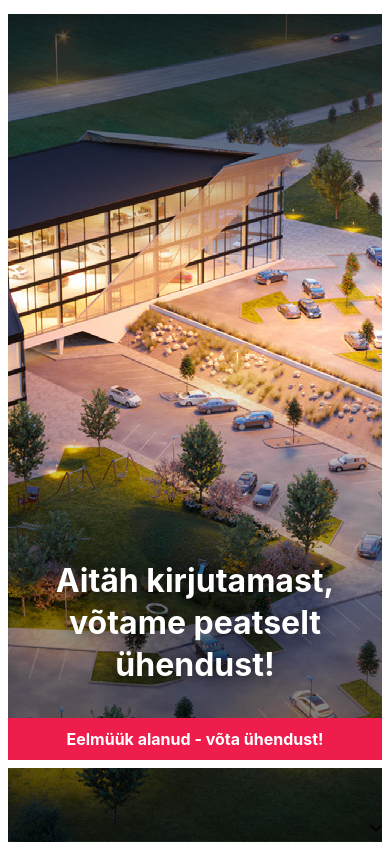
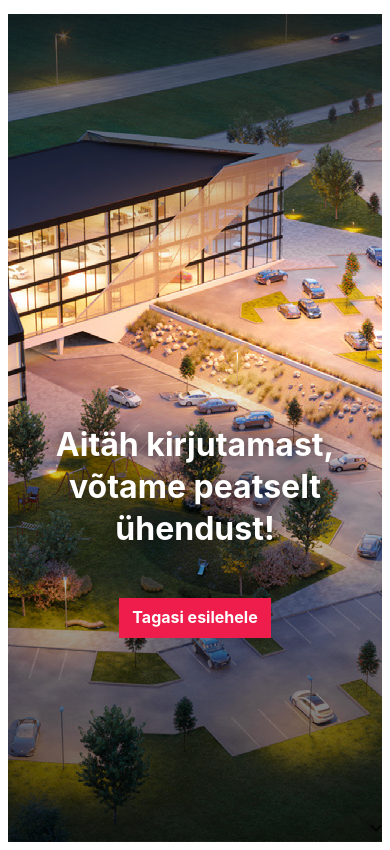
Before and after one commit to aigarsild/ringiaripark, a Gatsby site: page /thank-you in a window 390 px wide. Shown: the part 76-926 px from the top of the page. Built offline with nearby package versions, Linux system fonts and the light colour scheme; Gatsby itself is replaced by a stand-in of ours.

Commit message:
Small bug fix

```diff
--- a/src/components/content/sliderSection.jsx
+++ b/src/components/content/sliderSection.jsx
@@ -3,14 +3,28 @@ import Button from 'react-bootstrap/Button'
 import backgroundImage from './../../images/ringi-aripark1.jpg';
 import ArrowIcon from './../../svg/chevron_big_right.svg';
 import scrollTo from 'gatsby-plugin-smoothscroll';
-import StickyMessage from "./stickyMessage"
 
 class SliderSection extends Component {
   render() {
+
+    var buttonLink;
+    if (this.props.isLink === 'true') {
+
+      buttonLink =
+        <Button href={this.props.btnHref} className="action font-weight-bold" variant="danger">
+          <span>{this.props.btnMessage}</span>
+        </Button>;
+
+    } else {
+
+      buttonLink =
+        <Button onKeyUp={() => scrollTo(this.props.btnHref)} onClick={() => scrollTo(this.props.btnHref)} className="action d-none d-lg-block font-weight-bold" variant="danger">
+          <span>{this.props.btnMessage}</span>
+        </Button>;
+    }
+
     return (
       <>
-      <StickyMessage message="Eelmüük alanud - võta ühendust!" btnHref={this.props.btnHref} bottom="true"/>
-
         <section className="slider content-section d-flex align-content-end flex-wrap min-vh-100" style={{
           backgroundImage: `url(${backgroundImage})`,
           backgroundPosition: `center`,
@@ -18,9 +32,7 @@ class SliderSection extends Component {
         }}>
           <div className="content">
             <h1 className="slogan text-center w-75 font-weight-bold">{this.props.message}</h1>
-          <Button onKeyUp={() => scrollTo(this.props.btnHref)} onClick={() => scrollTo(this.props.btnHref)} className="action d-none d-lg-block font-weight-bold" variant="danger">
-            <span>{this.props.btnMessage}</span>
-          </Button>
+            {buttonLink}
           </div>
           <ArrowIcon onKeyUp={() => scrollTo('#detail')} onClick={() => scrollTo('#detail')} className="arrow-icon" />
         </section>
--- a/src/components/header.js
+++ b/src/components/header.js
@@ -7,7 +7,7 @@ import Navbar from 'react-bootstrap/Navbar'
 const Header = ({ siteTitle }) => (
   <header>
     <Navbar className="navbar navbar-dark">
-      <Navbar.Brand href="#home">
+      <Navbar.Brand href="/">
       <Logo className="logo" />
       </Navbar.Brand>
       <Navbar.Toggle />
--- a/src/pages/thank-you.jsx
+++ b/src/pages/thank-you.jsx
@@ -11,6 +11,7 @@ class ThankYou extends Component {
         <SliderSection
           message="Aitäh kirjutamast, võtame peatselt ühendust!"
           btnMessage="Tagasi esilehele"
+          isLink="true"
           btnHref="/"
         />
       </Layout>
```
Also changed, not shown: src/pages/index.jsx (+7 -6 lines). Lines whose indentation alone changed are shown as unchanged.
